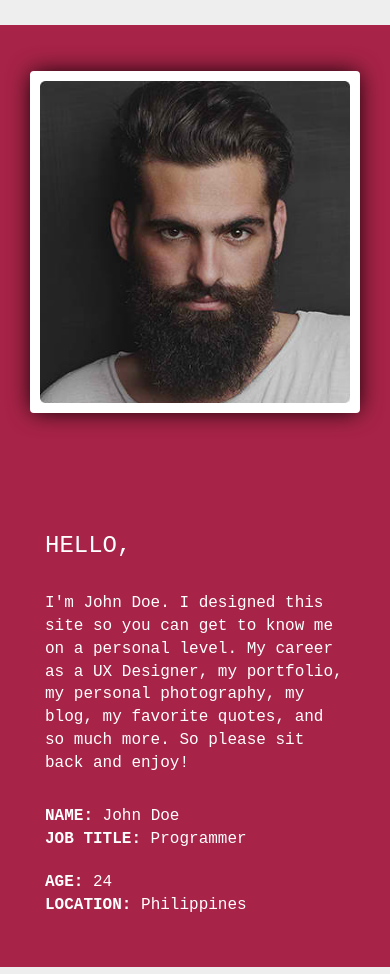
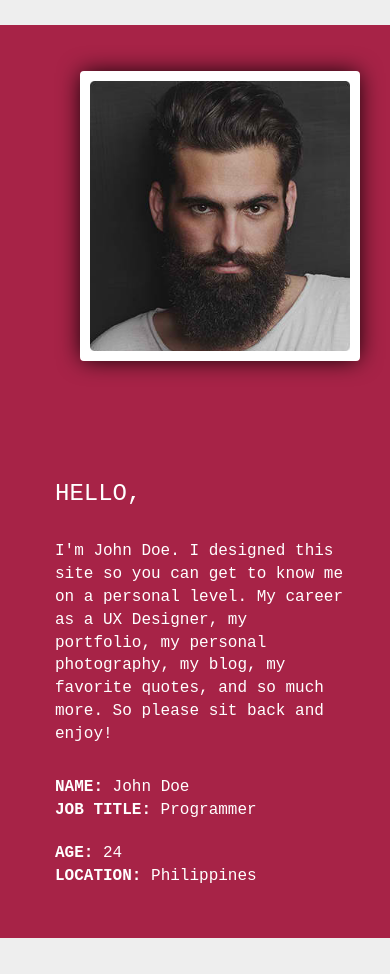
Before and after one commit to glennmichaelmejias/myportfolio, a plain HTML site: page index.html in a window 390 px wide. Shown: the part 525-1499 px from the top of the page. Drawn offline with Linux system fonts and the light colour scheme.

Commit message:
Update style.css

```diff
--- a/css/style.css
+++ b/css/style.css
@@ -111,10 +111,11 @@
 	padding:30px;
 	color:white;
 	margin-bottom: 20px;
+	margin-left:50px;
 }
 .johndoeimg{
 	padding-top:20px !important;
-	display:table-cell;
+
 	text-align:center;
 	padding: 70px;
     	padding-top: 46px !important;
@@ -122,8 +123,8 @@
 }
 .thejohndoeimg{
 	border: 10px solid white;
-    box-shadow: 0px 0px 23px -2px black;
-    border-radius: 4px;
+    	box-shadow: 0px 0px 23px -2px black;
+    	border-radius: 4px;
 }
 
 .segment:not(:first-child){
@@ -347,6 +348,10 @@ body{
 		padding-top:30px;
 		padding-bottom:30px;
 	}
+	.helloiam{
+
+		margin-left:10px;
+	}
 }
 @media (max-width: 600px){
 	 .skillitem{
@@ -361,5 +366,8 @@ body{
 	.thecontacts>div{
 		width: 100%;
 	}
+.helloiam{
 
+		margin-left:10px;
+	}
 }
```
